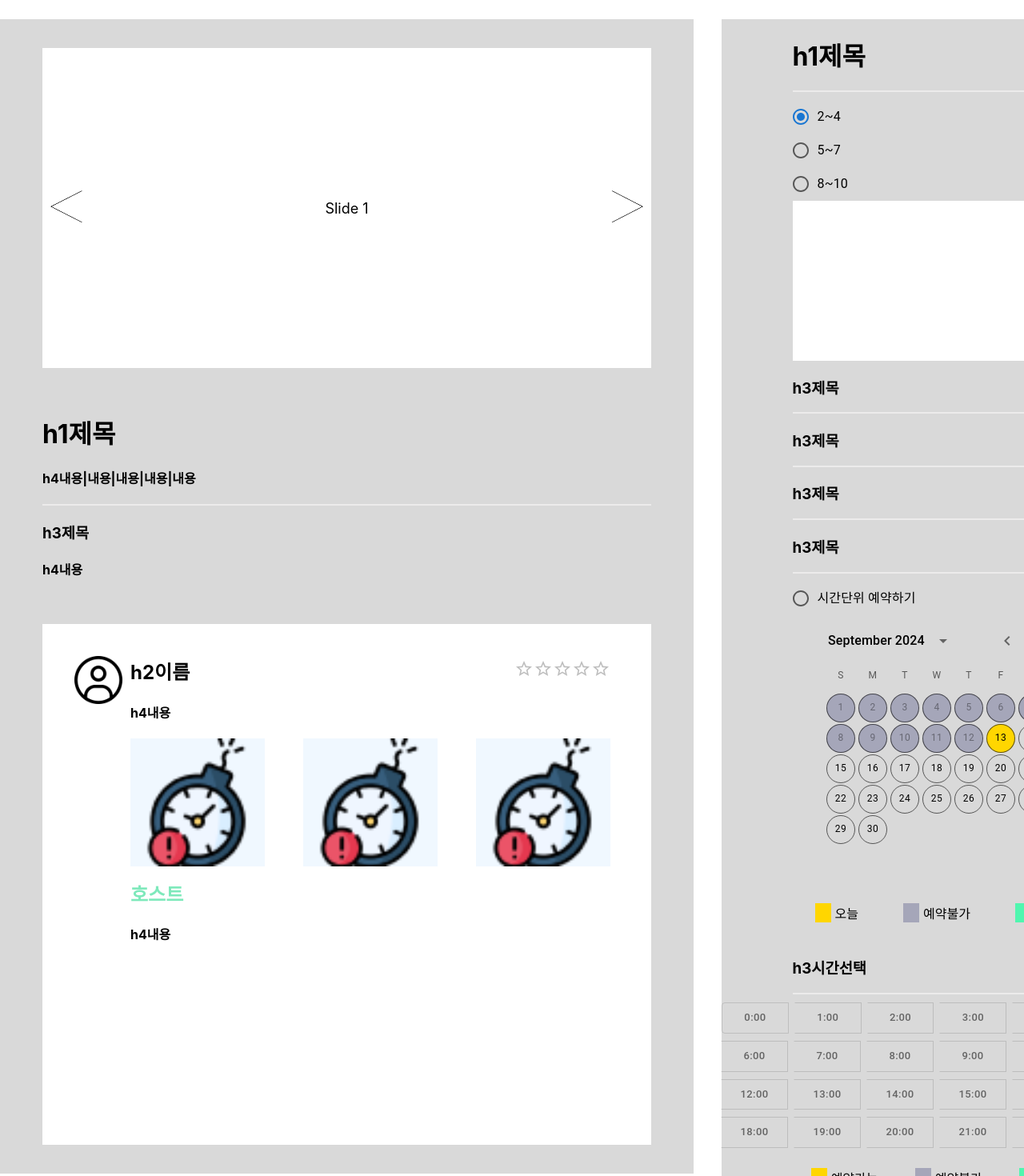
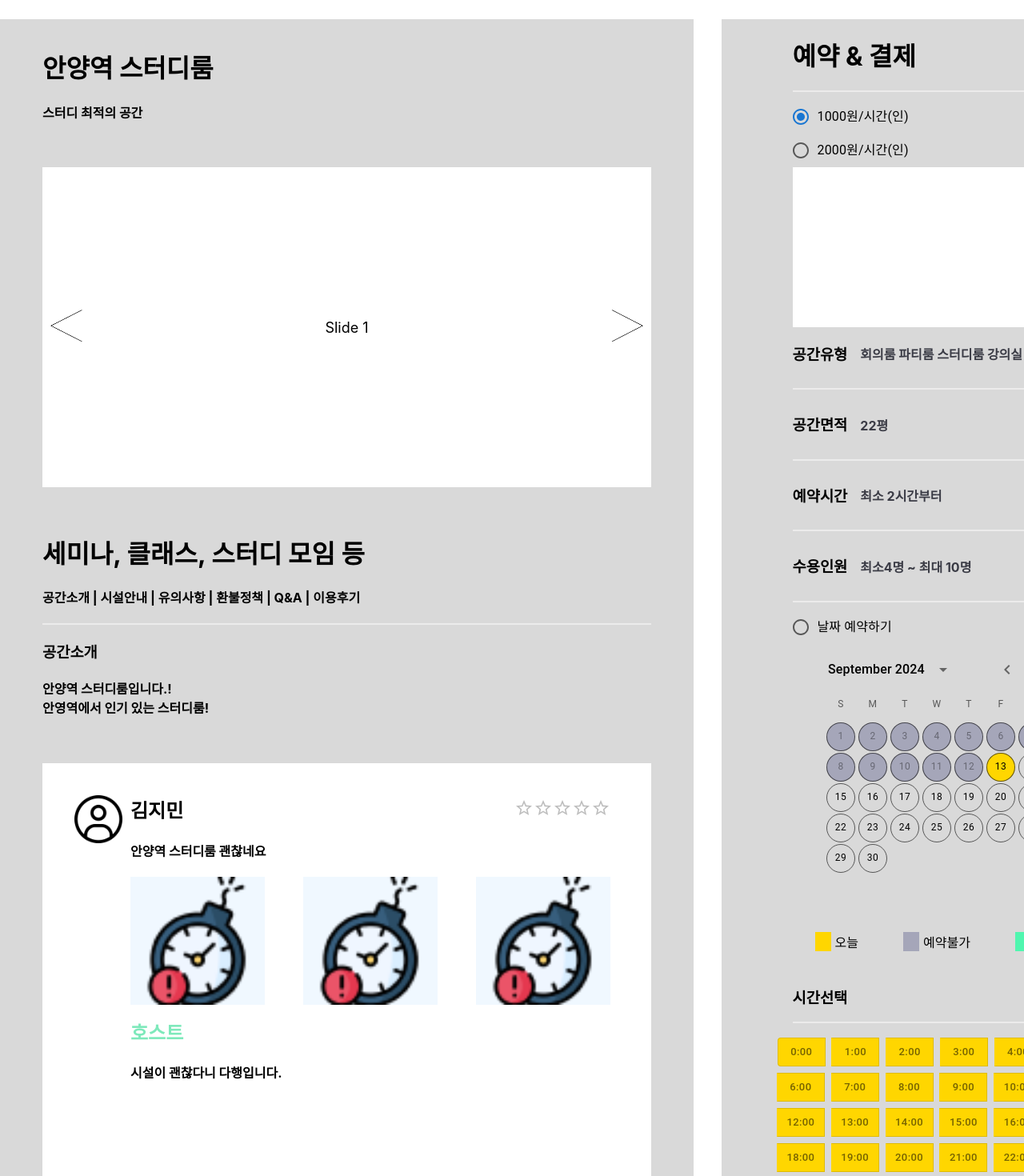
Before and after one commit to gemynd1/Study-Res-System, a React (Create React App) app in the folder src/main/frontend/: page /teamdetail in a window 1280 px wide. Shown: the part 80-1550 px from the top of the page at 80% size. Built offline with nearby package versions, Linux system fonts and the light colour scheme; no server answers.

Commit message:
feat: teamDetail.js 디자인
- 시간선택 ui 디자인
- 전체 text 수정

```diff
--- a/src/main/frontend/src/Components/Content/Page/teamdetail.js
+++ b/src/main/frontend/src/Components/Content/Page/teamdetail.js
@@ -64,50 +64,20 @@ function RadioButtonsGroup() {
         name="radio-buttons-group"
         onChange={handleChange} // 변경 시 상태 업데이트
       >
-        <FormControlLabel value="2~4" control={<Radio />} label="2~4" />
-        <FormControlLabel value="5~7" control={<Radio />} label="5~7" />
-        <FormControlLabel value="8~10" control={<Radio />} label="8~10" />
+        <FormControlLabel
+          value="2~4"
+          control={<Radio />}
+          label="1000원/시간(인)"
+        />
+        <FormControlLabel
+          value="3~4"
+          control={<Radio />}
+          label="2000원/시간(인)"
+        />
       </RadioGroup>
     </FormControl>
   );
 }
-// function BasicDateCalendar() {
-//   // 현재 날짜를 구합니다.
-//   const today = dayjs().startOf("day"); // 시작 시간을 자정으로 설정
-
-//   return (
-//     <LocalizationProvider dateAdapter={AdapterDayjs}>
-//       <DateCalendar
-//         minDate={today} // 현재 날짜 이후의 날짜만 선택 가능
-//       />
-//     </LocalizationProvider>
-//   );
-// }
-// const StyledDateCalendar = styled(DateCalendar)(({ theme }) => ({
-//   ".MuiPickersDay-root": {
-//     "&.Mui-disabled": {
-//       backgroundColor: "#A5A6B9",
-//     },
-//     "&.Mui-selected": {
-//       backgroundColor: "#7ee9bb",
-//       color: "#000000",
-//       "&.Mui-selected:hover": {
-//         backgroundColor: "#7ee9bb !important",
-//       },
-//       "&.MuiPickersDay-root:focus.Mui-selected": {
-//         backgroundColor: "#7ee9bb !important",
-//       },
-//       "css-1wy8uaa-MuiButtonBase-root-MuiPickersDay-root": {
-//         backgroundColor: "#7ee9bb",
-//         color: "#000000",
-//       },
-//       ".css-1wy8uaa-MuiButtonBase-root-MuiPickersDay-root:focus.Mui-selected": {
-//         backgroundColor: "#7ee9bb",
-//         color: "#000000",
-//       },
-//     },
-//   },
-// }));
 
 const StyledDateCalendar = styled(DateCalendar)(({ theme }) => ({
   ".MuiPickersDay-root": {
@@ -115,10 +85,12 @@ const StyledDateCalendar = styled(DateCalendar)(({ theme }) => ({
     color: "#000000",
     "&.Mui-disabled": {
       backgroundColor: "#A5A6B9", // 비활성화된 날짜의 배경색
+      color: "#000000",
     },
     "&.Mui-selected": {
       border: "1px solid rgba(0, 0, 0, 0.6)",
       backgroundColor: "#7ee9bb", // 선택된 날짜의 배경색
+      color: "#000000",
       "&:hover, &:focus": {
         backgroundColor: "#7ee9bb", // 선택된 날짜에서 hover와 focus 상태
         color: "#000000",
@@ -126,6 +98,7 @@ const StyledDateCalendar = styled(DateCalendar)(({ theme }) => ({
     },
     "&:not(.Mui-selected)": {
       border: "1px solid rgba(0, 0, 0, 0.6)",
+      color: "#000000",
       "&.MuiPickersDay-today": {
         backgroundColor: "#ffd600", // 오늘 날짜의 배경색
       },
@@ -145,13 +118,6 @@ function BasicDateCalendar() {
     </LocalizationProvider>
   );
 }
-// function BasicDateCalendar() {
-//   return (
-//     <LocalizationProvider dateAdapter={AdapterDayjs}>
-//       <DateCalendar/>
-//     </LocalizationProvider>
-//   );
-// }
 function BasicButtons({
   text,
   width,
@@ -232,13 +198,11 @@ function TimeSelector() {
 
   const handleChange = (event, newSelectedTimes) => {
     if (newSelectedTimes.length <= 2) {
-      // 만약 두 개의 시간이 선택되면 사이의 값을 추가합니다.
       if (newSelectedTimes.length === 2) {
         const [first, second] = newSelectedTimes;
         const start = Math.min(first, second);
         const end = Math.max(first, second);
 
-        // 사이의 값 추가
         const newSelection = [];
         for (let i = start; i <= end; i++) {
           if (!newSelectedTimes.includes(i)) {
@@ -246,7 +210,6 @@ function TimeSelector() {
           }
         }
 
-        // 선택된 시간이 2개 이하일 때만 업데이트
         setSelectedTimes([...newSelectedTimes, ...newSelection]);
       } else {
         setSelectedTimes(newSelectedTimes);
@@ -259,19 +222,26 @@ function TimeSelector() {
   const hours = Array.from({ length: 24 }, (_, i) => i);
 
   return (
+    <div>
       <ToggleButtonGroup
         value={selectedTimes}
         onChange={handleChange}
         aria-label="time-selector"
         size="small"
-      className="time-togglebutton"
+        className="toggleButtonGroup"
       >
         {hours.map((hour) => (
-        <ToggleButton key={hour} value={hour} aria-label={`${hour}:00`}>
+          <ToggleButton
+            key={hour}
+            value={hour}
+            aria-label={`${hour}:00`}
+            className="toggleButton"
+          >
             {hour}:00
           </ToggleButton>
         ))}
       </ToggleButtonGroup>
+    </div>
   );
 }
 
@@ -280,6 +250,12 @@ const TeamDetail = () => {
   return (
     <div className="teamDetail">
       <div className="teamDetail__main">
+        <div className="teamDetail__main-header">
+          <h1 className="teamDetail__main-content-title">안양역 스터디룸</h1>
+          <h4 className="teamDetail__main-content-title-option">
+            스터디 최적의 공간
+          </h4>
+        </div>
         <div className="teamDetail__main-image">
           <MyButtons swiper={swiper} />
           <Swiper
@@ -301,14 +277,18 @@ const TeamDetail = () => {
           </Swiper>
         </div>
         <div className="teamDetail__main-content">
-          <h1 className="teamDetail__main-content-title">h1제목</h1>
+          <h1 className="teamDetail__main-content-title">
+            세미나, 클래스, 스터디 모임 등
+          </h1>
           <h4 className="teamDetail__main-content-title-option">
-            h4내용|내용|내용|내용|내용
+            공간소개 | 시설안내 | 유의사항 | 환불정책 | Q&A | 이용후기
           </h4>
           <div className="teamDetail__main-header-line" />
           <div className="teamDetail__main-content-text">
-            <h3 className="teamDetail__main-content-text-title">h3제목</h3>
-            <h4 className="teamDetail__main-content-text-text">h4내용</h4>
+            <h3 className="teamDetail__main-content-text-title">공간소개</h3>
+            <h4 className="teamDetail__main-content-text-text">
+              안양역 스터디룸입니다.! <br /> 안영역에서 인기 있는 스터디룸!{" "}
+            </h4>
           </div>
         </div>
         <div className="teamDetail__main-review">
@@ -321,11 +301,13 @@ const TeamDetail = () => {
           </div>
           <div className="teamDetail__main-review-wrap">
             <div className="teamDetail__main-review-header">
-              <h2 className="teamDetail__main-review-name">h2이름</h2>
+              <h2 className="teamDetail__main-review-name">김지민</h2>
 
               <ControlledRating />
             </div>
-            <h4 className="teamDetail__main-content-text-title">h4내용</h4>
+            <h4 className="teamDetail__main-content-text-title">
+              안양역 스터디룸 괜찮네요
+            </h4>
             <div className="teamDetail__main-review-photo">
               <img
                 className="photos"
@@ -344,14 +326,16 @@ const TeamDetail = () => {
               ></img>
             </div>
             <h2 className="teamDetail__main-review-name host">호스트</h2>
-            <h4 className="teamDetail__side-content-text-title">h4내용</h4>
+            <h4 className="teamDetail__side-content-text-title">
+              시설이 괜찮다니 다행입니다.
+            </h4>
           </div>
         </div>
       </div>
       <div className="teamDetail__side&buttons">
         <div className="teamDetail__side">
           <div className="teamDetail__side-header">
-            <h1 className="teamDetail__side-header-title">h1제목</h1>
+            <h1 className="teamDetail__side-header-title">예약 & 결제</h1>
             <div className="teamDetail__side-header-line" />
           </div>
           <div className="teamDetail__side-radio">
@@ -359,18 +343,36 @@ const TeamDetail = () => {
           </div>
           <div className="teamDetail__side-image"></div>
           <div className="teamDetail__side-description">
-            <h3 className="teamDetail__side-content-text-text">h3제목</h3>
+            <div className="flex">
+              <h3 className="teamDetail__side-content-text-text">공간유형</h3>
+              <h4 className="teamDetail__side-content-text-text2">
+                회의룸 파티룸 스터디룸 강의실
+              </h4>
+            </div>
             <div className="teamDetail__side-header-line" />
-            <h3 className="teamDetail__side-content-text-text">h3제목</h3>
+            <div className="flex">
+              <h3 className="teamDetail__side-content-text-text">공간면적</h3>
+              <h4 className="teamDetail__side-content-text-text2">22평</h4>
+            </div>
             <div className="teamDetail__side-header-line" />
 
-            <h3 className="teamDetail__side-content-text-text">h3제목</h3>
+            <div className="flex">
+              <h3 className="teamDetail__side-content-text-text">예약시간</h3>
+              <h4 className="teamDetail__side-content-text-text2">
+                최소 2시간부터
+              </h4>
+            </div>
             <div className="teamDetail__side-header-line" />
-            <h3 className="teamDetail__side-content-text-text">h3제목</h3>
+            <div className="flex">
+              <h3 className="teamDetail__side-content-text-text">수용인원</h3>
+              <h4 className="teamDetail__side-content-text-text2">
+                최소4명 ~ 최대 10명
+              </h4>
+            </div>
             <div className="teamDetail__side-header-line" />
           </div>
           <div className="teamDetail__side-radio">
-            <FormControlLabel control={<Radio />} label="시간단위 예약하기" />
+            <FormControlLabel control={<Radio />} label="날짜 예약하기" />
           </div>
           <div className="teamDetail__side-calendar">
             <BasicDateCalendar />
@@ -390,10 +392,10 @@ const TeamDetail = () => {
             </div>
           </div>
           <div className="teamDetail__side-header">
-            <h3 className="teamDetail__side-content-text-text">h3시간선택</h3>
+            <h3 className="teamDetail__side-content-text-text">시간선택</h3>
             <div className="teamDetail__side-header-line" />
           </div>
-          <TimeSelector className="ab" />
+          <TimeSelector />
           <div className="teamDetail__side-legend">
             <div className="teamDetail__side-legend-wrap">
               <div className="teamDetail__side-legend-boxColor1"></div>
@@ -410,31 +412,9 @@ const TeamDetail = () => {
           </div>
 
           <div className="teamDetail__side-header">
-            <h3 className="teamDetail__side-content-text-text">h3총예약인원</h3>
+            <h3 className="teamDetail__side-content-text-text">총예약인원</h3>
             <div className="teamDetail__side-header-line" />
           </div>
-          {/* <div className="teamDetail__side-buttons-wrap">
-            <BasicButtons
-              text="3"
-              width="364px"
-              height="74px"
-              backgroundColor="#ffffff"
-            />
-            <div className="teamDetail__side-buttons">
-              <BasicButtons
-                text="-"
-                width="84px"
-                height="74px"
-                backgroundColor="#A5A6B9"
-              />
-              <BasicButtons
-                text="+"
-                width="84px"
-                height="74px"
-                backgroundColor="#A5A6B9"
-              />
-            </div>
-          </div> */}
           <TeamDetailButtons />
         </div>
         <div className="teamDetail__side-contact-actions-buttons">
--- a/src/main/frontend/src/style/teamDetail.css
+++ b/src/main/frontend/src/style/teamDetail.css
@@ -1,3 +1,6 @@
+.flex {
+  display: flex;
+}
 h2 {
   margin: 0;
 }
@@ -71,7 +74,12 @@ h2 {
 .nextButton {
   margin-right: 10px; /* Adjust spacing from the right */
 }
-
+.teamDetail__main-header {
+  /* margin: 5px 52.995px; */
+  /* background-color: rgb(77, 164, 73); */
+  width: 761px;
+  margin-top: 15px;
+}
 .teamDetail__main-content {
   /* margin: 5px 52.995px; */
   /* background-color: rgb(77, 164, 73); */
@@ -142,6 +150,12 @@ h2 {
   width: 361px;
   height: 200px;
   background-color: #ffffff;
+}
+.teamDetail__side-content-text-text {
+  margin-right: 16px;
+}
+.teamDetail__side-content-text-text2 {
+  color: #3a3b45;
 }
 .teamDetail__side-description {
   width: 361px;
@@ -234,20 +248,35 @@ h2 {
   object-fit: cover;
 }
 
-.time-togglebutton {
+.toggleButtonGroup {
   display: flex;
   flex-wrap: wrap;
-  gap: 8px; /* 버튼 간의 간격을 설정 */
+  gap: 8px;
+  width: 400px;
+  padding: 8px;
+  justify-content: space-evenly;
 }
 
-.time-togglebutton .MuiToggleButton-root {
-  flex: 1 0 14%; /* 한 줄에 6개씩 나오도록 너비를 16.66%로 설정 */
-  margin-bottom: 1px; /* 버튼 아래쪽 여백 */
+.toggleButton {
+  border-radius: 8px;
+  width: 60px; /* 버튼의 고정 너비 */
+  height: 36px; /* 버튼의 고정 높이 */
+  background-color: #ffd600 !important; /* 기본 배경색 */
+  color: #000; /* 기본 텍스트 색상 */
+  padding: 10px 16px; /* 버튼 내부 여백 */
+  font-weight: bold;
+
+  &:hover {
+    background-color: #ffd600 !important; /* hover 시 배경색을 기본 배경색과 동일하게 설정 */
+  }
+
+  &.Mui-selected {
+    background-color: #7ee9bb !important; /* 선택된 버튼의 배경색 */
+    color: #000; /* 선택된 버튼의 텍스트 색상 */
+    box-shadow: 0 2px 5px rgba(0, 0, 0, 0.2); /* 그림자 효과 */
+
+    &:hover {
+      background-color: #7ee9bb !important; /* 선택된 버튼 위에 마우스를 올렸을 때 배경색 유지 */
+    }
+  }
 }
-/* :root {
-  --swiper-theme-color: #7ee9bb;
-}
-.css-23p0if-MuiButtonBase-root-MuiPickersDay-root:not(.Mui-selected) {
-  border: 1px solid rgba(0, 0, 0, 0.6);
-  background-color: #ffd600;
-} */
```
Lines whose indentation alone changed are shown as unchanged.
